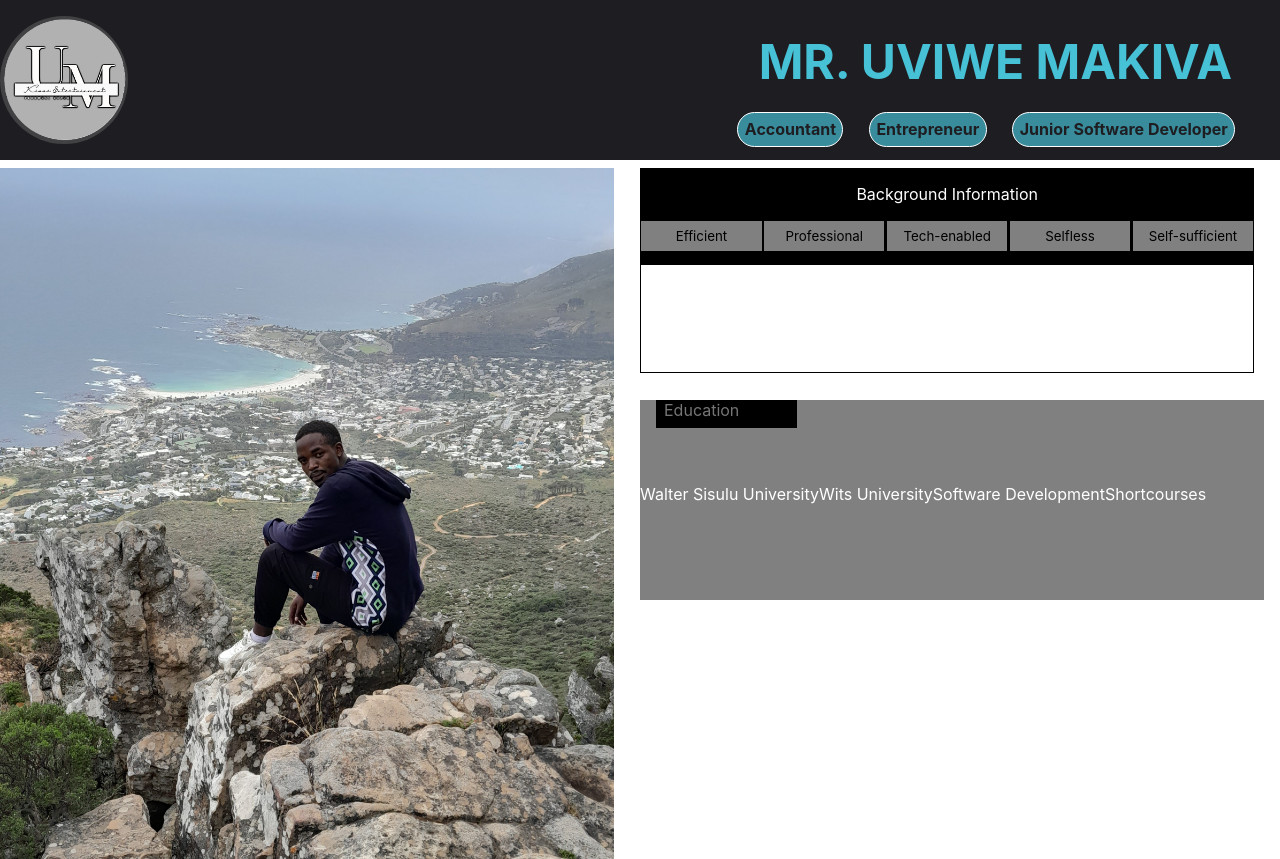
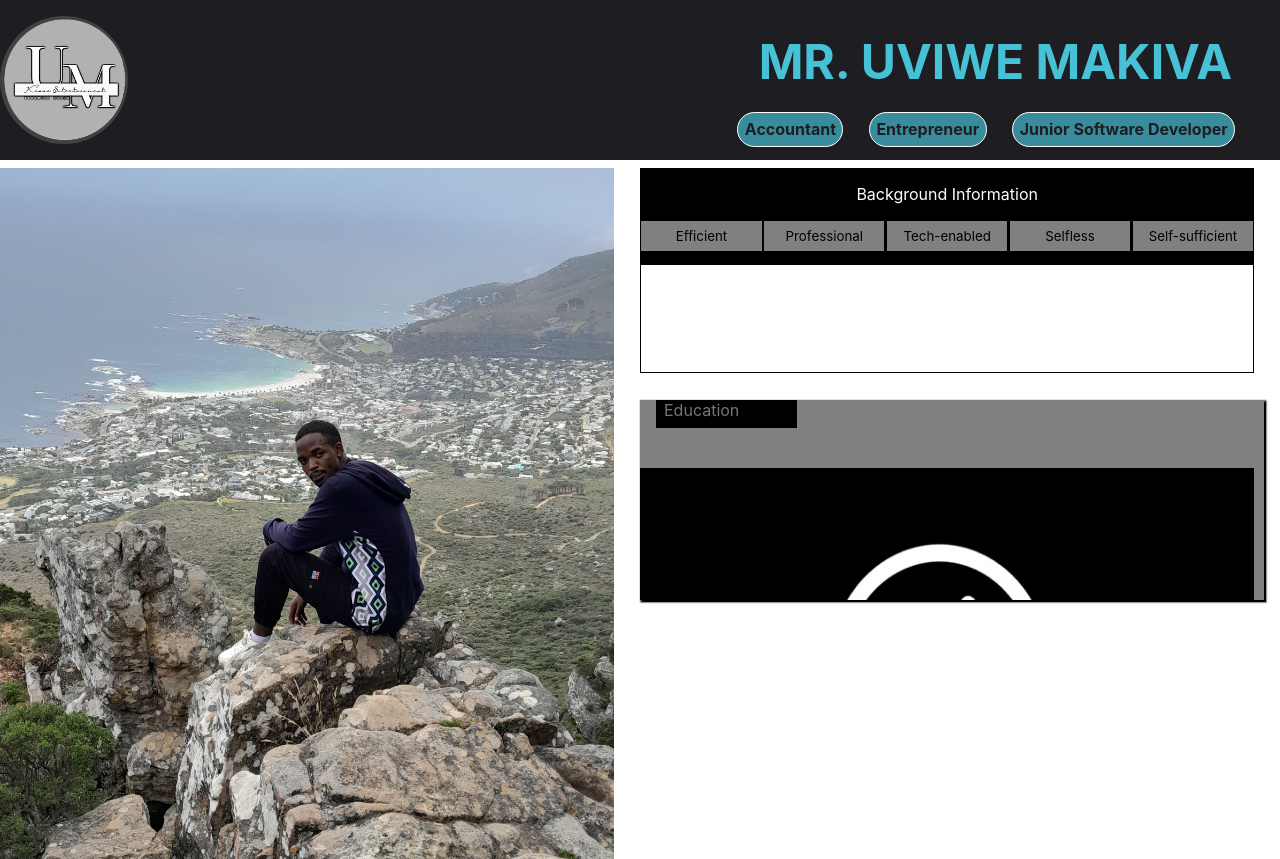
Before and after one commit to Urates/reactResume, a React (Create React App) app: page / in a window 1280 px wide. Before the commit the page ends 808 px from the top, so only its background shows below. Built offline with nearby package versions, Linux system fonts and the light colour scheme.

Commit message:
Image positioning updated

```diff
--- a/src/components/Education.css
+++ b/src/components/Education.css
@@ -7,6 +7,7 @@
     align-items: center;
     height: 25vh;
     overflow: hidden;
+    box-shadow: black 0.1em 0.1em 0.1em 0.1em;
 }
 .Education-container .p
 {
@@ -33,4 +34,5 @@
     height: 5em;
     border-radius: 3em;
     z-index: 20;
+    display: flex;
 }
--- a/src/components/Education.js
+++ b/src/components/Education.js
@@ -10,10 +10,10 @@ function Education() {
       <div className="Education-container">
         <p className='p'>Education</p>
           <div className='education-items'>
-            <span><img src={WSU} alt='Walter Sisulu University logo'/><p>Walter Sisulu University</p></span>
+            <img src={WSU} alt='Walter Sisulu University logo'/><p>Walter Sisulu University</p>
             <img src={Wits} alt='Wits logo'/><p>Wits University</p>
-            <span><img src={Fullstack} alt='Full Stack software Dev icon'/><p>Software Development</p></span>
-            <span><img src={Shortcourses} alt='Shortcourses Icon'/><p>Shortcourses</p></span>
+            <img src={Fullstack} alt='Full Stack software Dev icon'/><p>Software Development</p>
+            <img src={Shortcourses} alt='Shortcourses Icon'/><p>Shortcourses</p>
           </div>
       </div>
     );
--- a/src/components/Home.css
+++ b/src/components/Home.css
@@ -7,7 +7,7 @@
 }
 img
 {
-    position: fixed;
+    position: absolute;
     left: 0;
     background-color: rgba(128, 128, 128, 0.356);
     width: 48vw;
```
